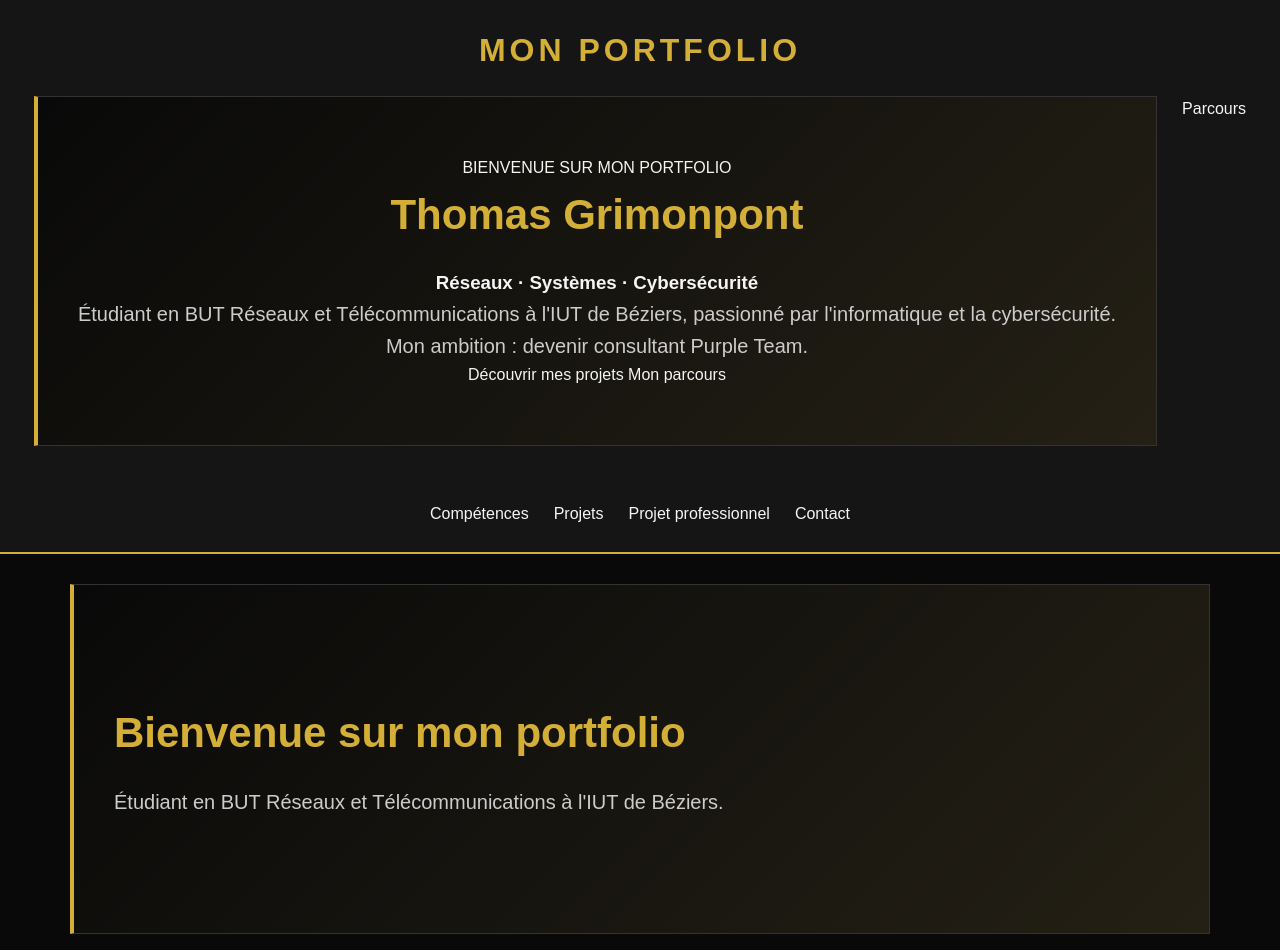
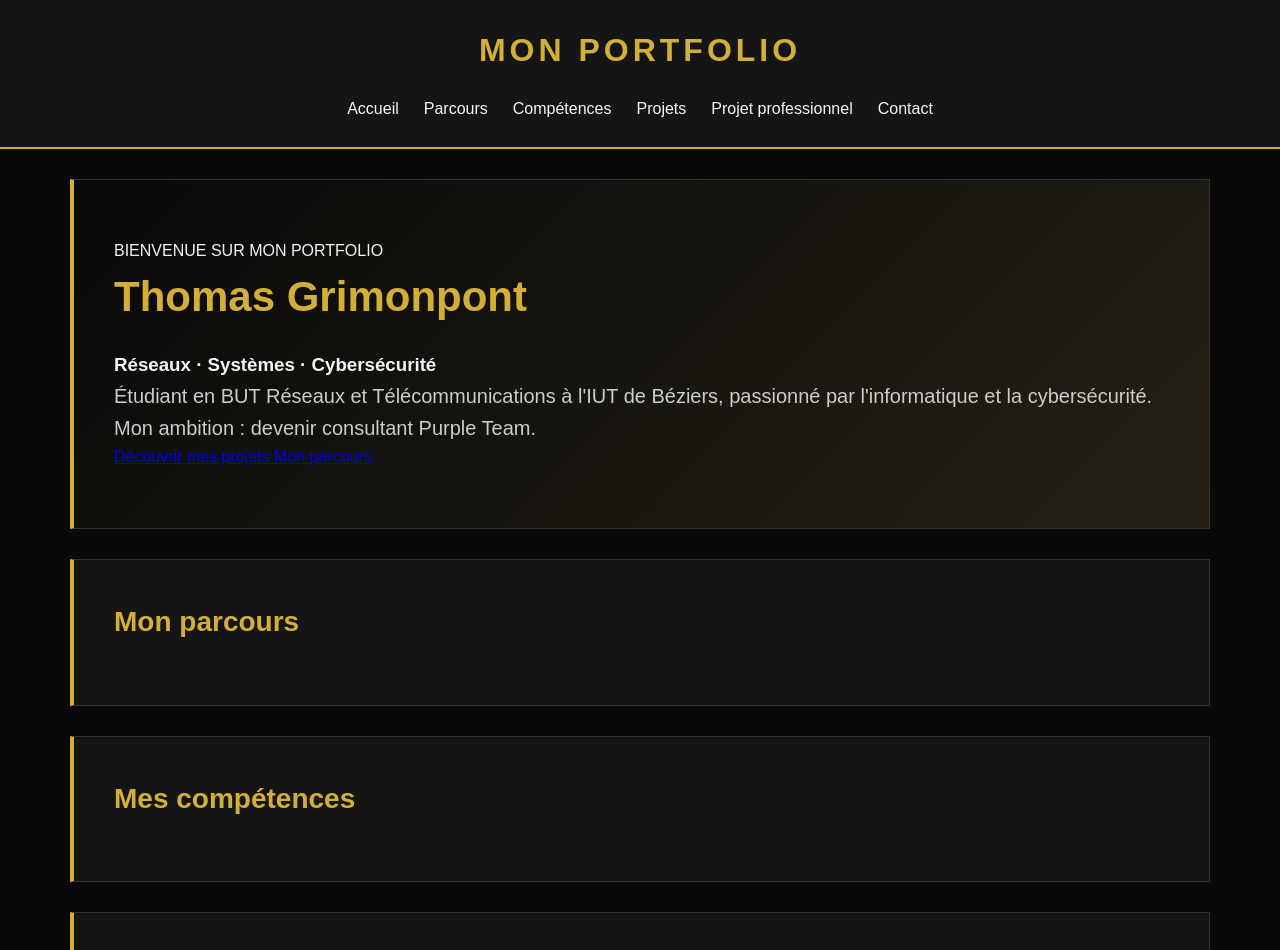
Before and after one commit to thomasgrimonpontpro-design/Portfolio, a plain HTML site: page index.html in a window 1280 px wide. Shown: the top 950 px of the page. Drawn offline with Linux system fonts and the light colour scheme.

Commit message:
Update index.html

```diff
--- a/index.html
+++ b/index.html
@@ -5,7 +5,7 @@
 <head>
     <meta charset="UTF-8">
     <meta name="viewport" content="width=device-width, initial-scale=1.0">
-    <title>Mon Portfolio - BUT R&T</title>
+    <title>Thomas Grimonpont - Portfolio</title>
     <link rel="stylesheet" href="style.css">
 </head>
 
@@ -15,10 +15,22 @@
         <h1>Mon Portfolio</h1>
 
         <nav>
+            <a href="#accueil">Accueil</a>
+            <a href="#parcours">Parcours</a>
+            <a href="#competences">Compétences</a>
+            <a href="#projets">Projets</a>
+            <a href="#avenir">Projet professionnel</a>
+            <a href="#contact">Contact</a>
+        </nav>
+    </header>
+
+    <main>
 
         <section id="accueil">
 
-    <span class="surtitre">BIENVENUE SUR MON PORTFOLIO</span>
+            <span class="surtitre">
+                BIENVENUE SUR MON PORTFOLIO
+            </span>
 
             <h2>Thomas Grimonpont</h2>
 
@@ -35,6 +47,7 @@
             </p>
 
             <div class="boutons">
+
                 <a href="#projets" class="btn-or">
                     Découvrir mes projets
                 </a>
@@ -42,24 +55,9 @@
                 <a href="#parcours" class="btn-contour">
                     Mon parcours
                 </a>
+
             </div>
 
-</section>
-
-            <a href="#parcours">Parcours</a>
-            <a href="#competences">Compétences</a>
-            <a href="#projets">Projets</a>
-            <a href="#avenir">Projet professionnel</a>
-            <a href="#contact">Contact</a>
-        </nav>
-    </header>
-
-    <main>
-
-        <section id="accueil">
-            <h2>Bienvenue sur mon portfolio</h2>
-            <p>Étudiant en BUT Réseaux et Télécommunications
-            à l'IUT de Béziers.</p>
         </section>
 
         <section id="parcours">
@@ -85,7 +83,7 @@
     </main>
 
     <footer>
-        <p>© 2026 - Mon Portfolio</p>
+        <p>© 2026 - Thomas Grimonpont</p>
     </footer>
 
 </body>
```
Lines whose indentation alone changed are shown as unchanged.
